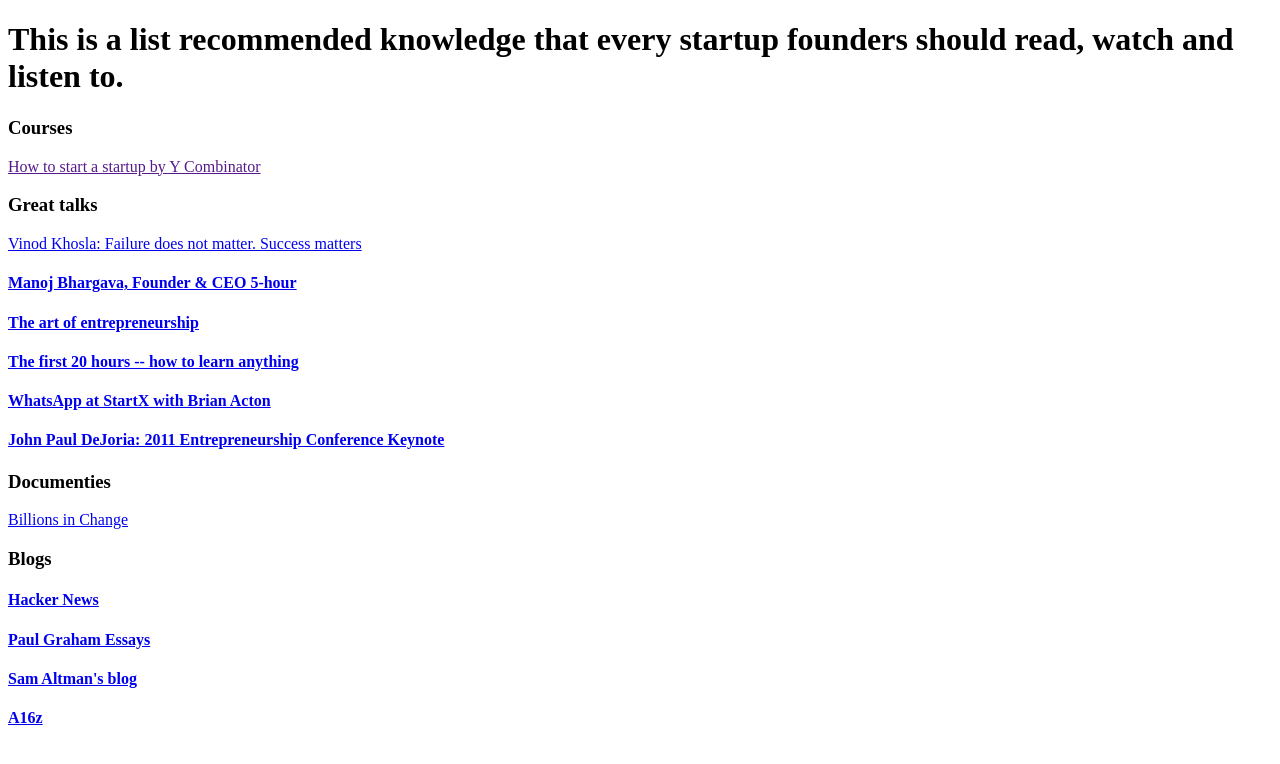
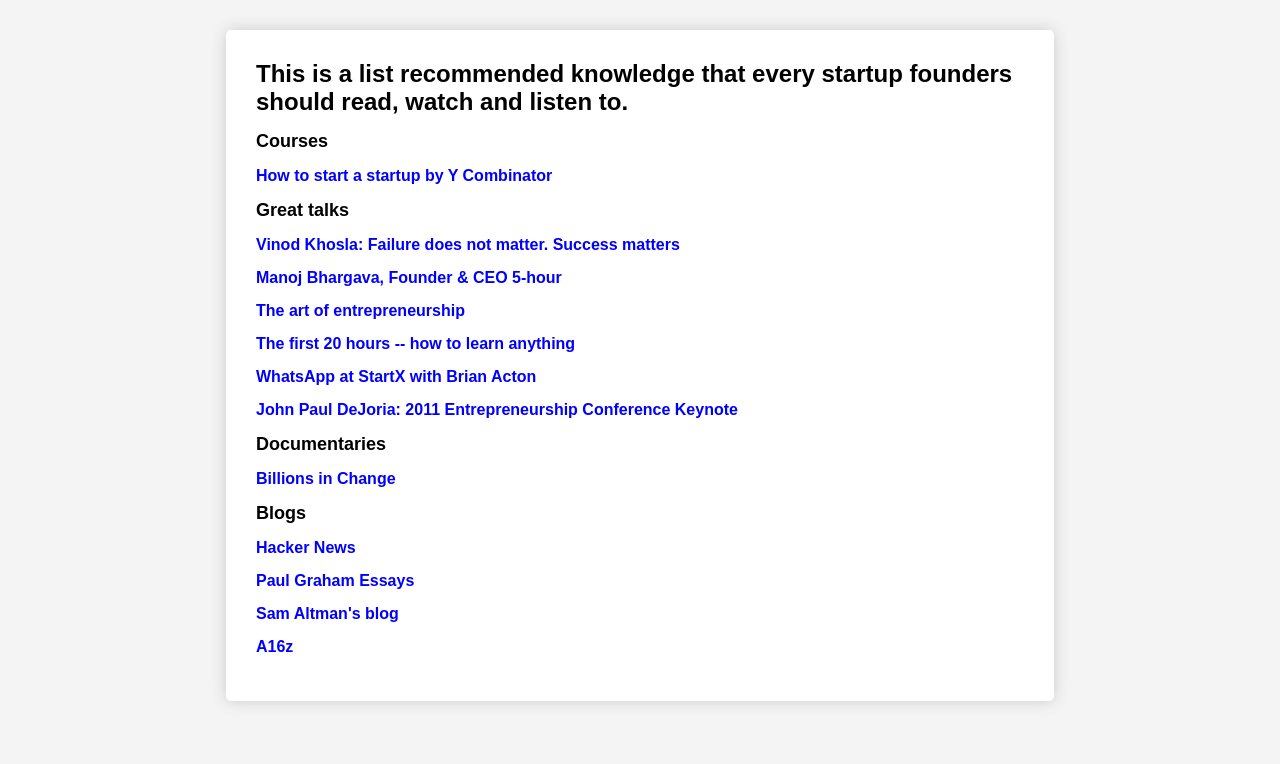
Before and after one commit to fahadbuchh/fahadbuchh.com, a plain HTML site: page public/index.html in a window 1280 px wide. Drawn offline with Linux system fonts and the light colour scheme.

Commit message:
added style

```diff
--- a/public/index.html
+++ b/public/index.html
@@ -2,15 +2,16 @@
 <html>
 <head>
   <title>Fahad Buchh</title>
-  <link rel="" href="">
+  <link rel="stylesheet" href="/style.css">
 </head>
 
 <body>
+  <div class="container">
   <h1>This is a list recommended knowledge that every startup founders should read, watch and listen to.</h1>
-  <h3>Courses</h3
+  <h3>Courses</h3>
   <h4><a href "https://startupclass.co/courses/how-to-start-a-startup">How to start a startup by Y Combinator</a></h4>
 
-  <h3>Great talks</h3
+  <h3>Great talks</h3>
 
   <h4><a href="https://www.youtube.com/watch?v=HZcXup7p5-8">Vinod Khosla: Failure does not matter. Success matters</a></h4>
   <h4><a href="https://www.youtube.com/watch?v=4gnZaEei8_g">Manoj Bhargava, Founder & CEO 5-hour </a></h4>
@@ -22,7 +23,7 @@
 
 
 </h4>
-  <h3>Documenties</h3
+  <h3>Documentaries</h3>
   <h4><a href="https://www.youtube.com/watch?v=YY7f1t9y9a0">Billions in Change</a></h4>
 
 <!--
@@ -68,5 +69,7 @@
   http://venturehacks.com/
   http://www.kurzweilai.net/essays</h4>
 -->
+
+  </div>
 </body>
 </html>
--- /dev/null
+++ b/public/style.css
@@ -0,0 +1,38 @@
+body {
+  font-family: Arial;
+  box-sizing: border-box;
+  background: #F4F4F4;
+  margin: 0px;
+}
+
+div.container {
+  width: 100%;
+  max-width: 768px;
+  margin: 30px auto;
+  background: white;
+  border-radius: 5px;
+  box-shadow: 0px 0px 15px #cbcbcb;
+  padding: 30px;
+}
+
+h1 {
+  font-size: 24px;
+}
+h2 {
+  font-size: 20px;
+}
+h3 {
+  font-size: 18px;
+}
+h4 {
+  font-size: 16px;
+}
+
+h1,h2,h3,h4,p {
+  margin: 0px 0px 15px 0px;
+}
+
+a {
+  color: blue;
+  text-decoration: none;
+}
```
